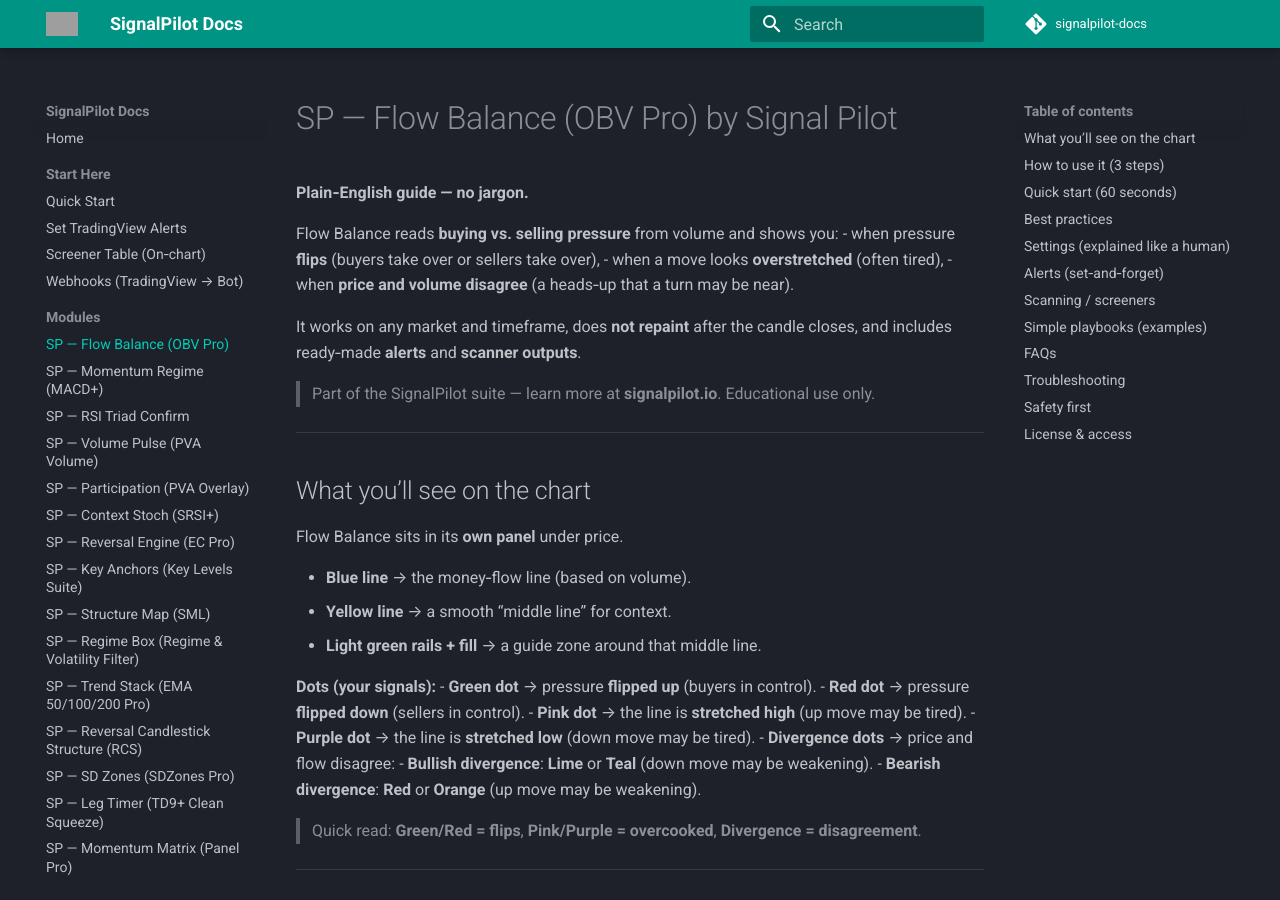
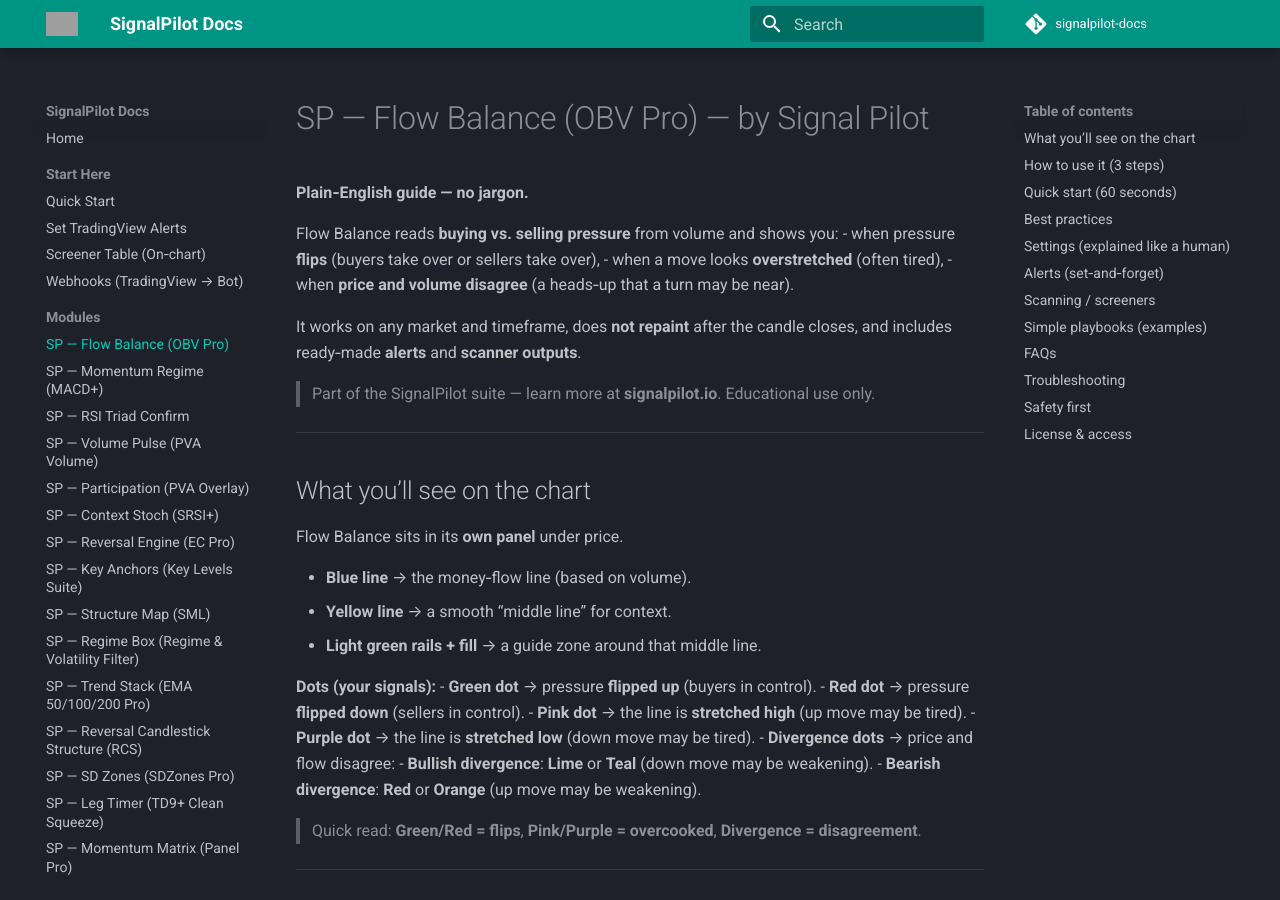
Before and after one commit to Signalpilot/signalpilot-docs, an MkDocs documentation site: the page built from docs/sp-obv-pro.md, in a window 1280 px wide and 900 px high. Built offline with MkDocs 1.6.1 and Material for MkDocs 9.7.7, drawn with Linux system fonts in a browser that asks for light colours; comment, search, counter and statistics services are not loaded; grey boxes are pictures that could not be loaded.

Commit message:
Update sp-obv-pro.md

```diff
--- a/docs/sp-obv-pro.md
+++ b/docs/sp-obv-pro.md
@@ -1,4 +1,4 @@
-# SP — Flow Balance (OBV Pro) by Signal Pilot
+# SP — Flow Balance (OBV Pro) — by Signal Pilot
 
 **Plain‑English guide — no jargon.**
 
```
